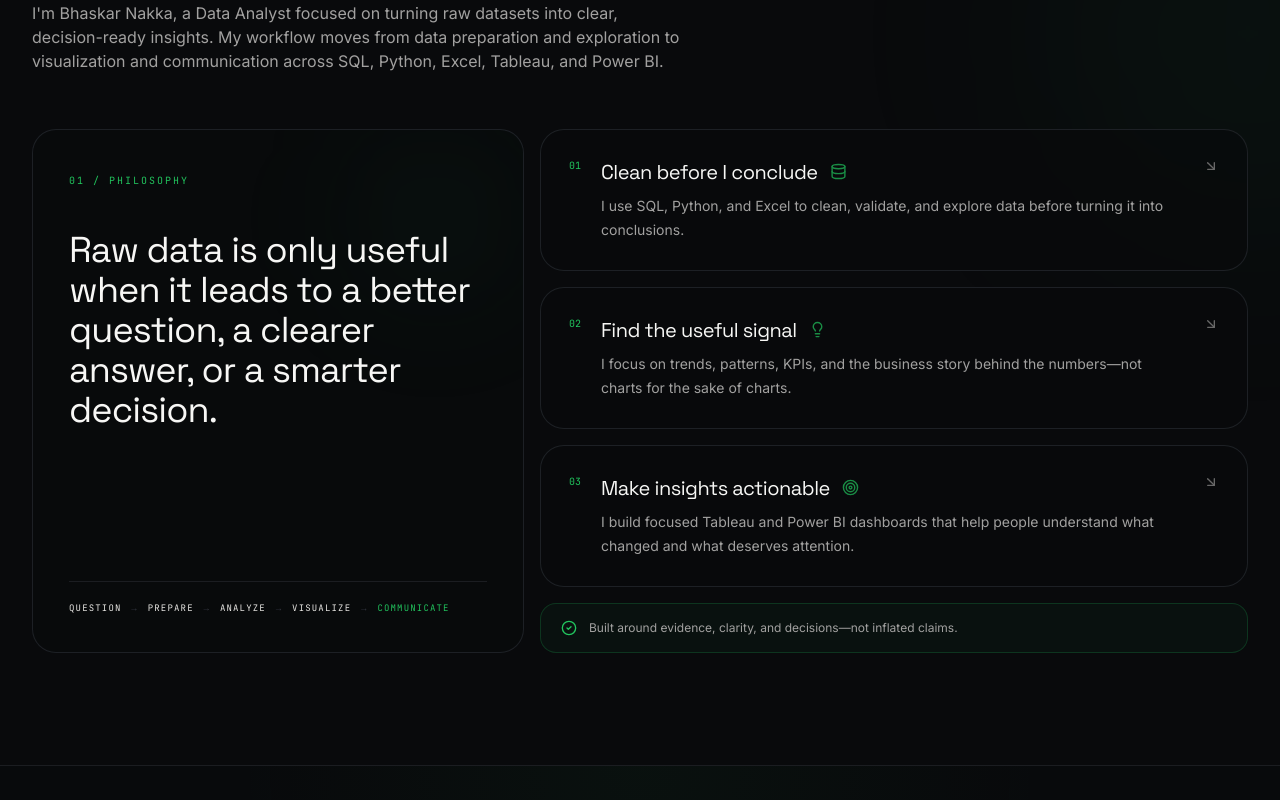
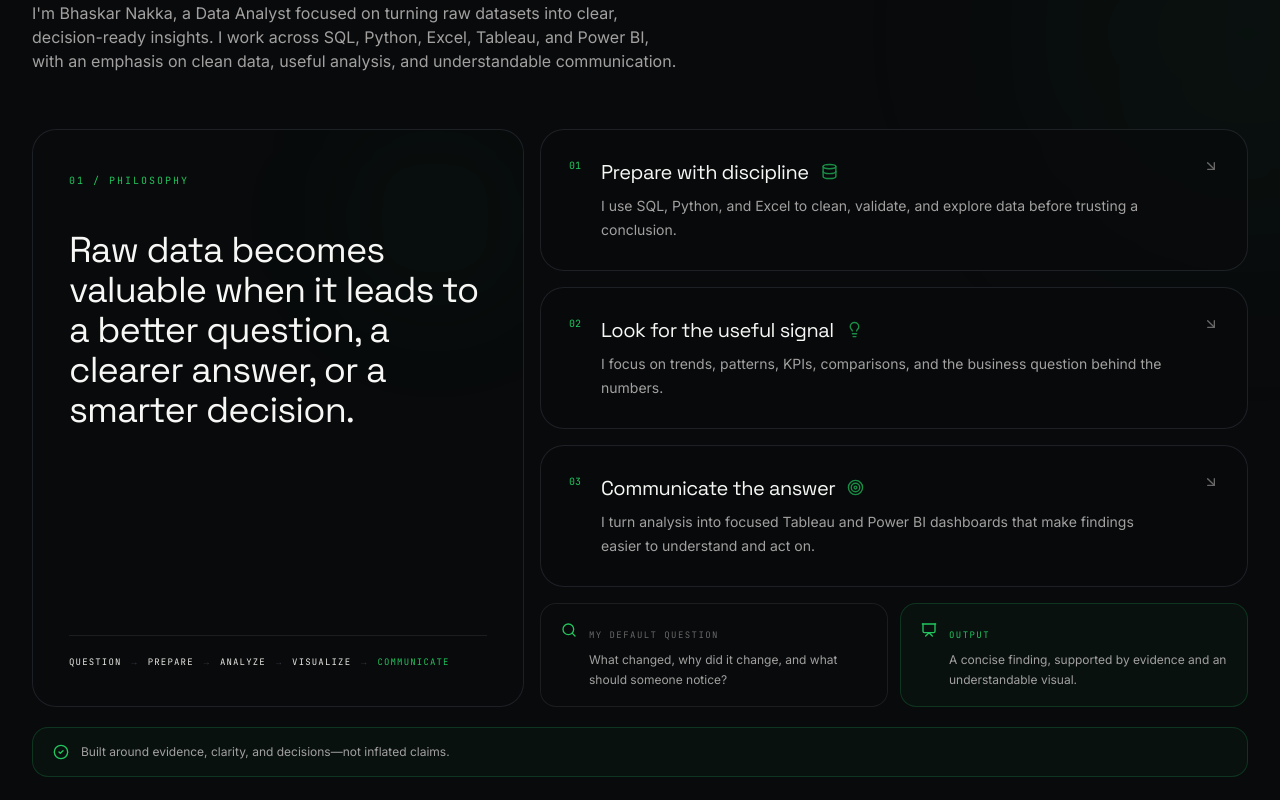
Before and after one commit to bhaskar-nb/portfolio, a Next.js app: page / in a window 1280 px wide. Shown: the part 1280-2080 px from the top of the page. Built offline with nearby package versions, Linux system fonts and the light colour scheme.

Commit message:
Upgrade about section storytelling

```diff
--- a/components/About.tsx
+++ b/components/About.tsx
@@ -1,14 +1,14 @@
 "use client";
 
 import { motion } from "framer-motion";
-import { Database, Lightbulb, Target, ArrowDownRight, CheckCircle2 } from "lucide-react";
+import { Database, Lightbulb, Target, ArrowDownRight, CheckCircle2, Search, Presentation } from "lucide-react";
 import { profile } from "@/lib/data";
 import SectionHeading from "@/components/SectionHeading";
 
 const highlights = [
-  { icon: Database, number: "01", title: "Clean before I conclude", detail: "I use SQL, Python, and Excel to clean, validate, and explore data before turning it into conclusions." },
-  { icon: Lightbulb, number: "02", title: "Find the useful signal", detail: "I focus on trends, patterns, KPIs, and the business story behind the numbers—not charts for the sake of charts." },
-  { icon: Target, number: "03", title: "Make insights actionable", detail: "I build focused Tableau and Power BI dashboards that help people understand what changed and what deserves attention." },
+  { icon: Database, number: "01", title: "Prepare with discipline", detail: "I use SQL, Python, and Excel to clean, validate, and explore data before trusting a conclusion." },
+  { icon: Lightbulb, number: "02", title: "Look for the useful signal", detail: "I focus on trends, patterns, KPIs, comparisons, and the business question behind the numbers." },
+  { icon: Target, number: "03", title: "Communicate the answer", detail: "I turn analysis into focused Tableau and Power BI dashboards that make findings easier to understand and act on." },
 ];
 
 const workflow = ["Question", "Prepare", "Analyze", "Visualize", "Communicate"];
@@ -18,7 +18,7 @@ export default function About() {
     <section id="about" className="relative overflow-hidden border-t border-base-500/60 py-28">
       <div className="pointer-events-none absolute -right-40 top-20 h-96 w-96 rounded-full bg-gold/5 blur-[120px]" />
       <div className="relative mx-auto max-w-7xl px-4 sm:px-6 lg:px-8">
-        <SectionHeading eyebrow="-- about / approach" title="I care about what the data means, not just how it looks." description={`I'm ${profile.name}, a Data Analyst focused on turning raw datasets into clear, decision-ready insights. My workflow moves from data preparation and exploration to visualization and communication across SQL, Python, Excel, Tableau, and Power BI.`} />
+        <SectionHeading eyebrow="-- about / approach" title="I care about what the data means, not just how it looks." description={`I'm ${profile.name}, a Data Analyst focused on turning raw datasets into clear, decision-ready insights. I work across SQL, Python, Excel, Tableau, and Power BI, with an emphasis on clean data, useful analysis, and understandable communication.`} />
 
         <div className="mt-14 grid gap-4 lg:grid-cols-[0.82fr_1.18fr]">
           <motion.div initial={{ opacity: 0, x: -24 }} whileInView={{ opacity: 1, x: 0 }} viewport={{ once: true, margin: "-70px" }} transition={{ duration: 0.6 }} className="relative overflow-hidden rounded-3xl border border-base-500/80 bg-base-800/70 p-7 sm:p-9">
@@ -26,27 +26,18 @@ export default function About() {
             <div className="relative flex h-full flex-col justify-between">
               <div>
                 <span className="font-mono text-[10px] uppercase tracking-[0.2em] text-gold">01 / philosophy</span>
-                <p className="mt-10 max-w-md font-display text-3xl leading-tight tracking-tight text-ink-100 sm:text-4xl">Raw data is only useful when it leads to a better question, a clearer answer, or a smarter decision.</p>
+                <p className="mt-10 max-w-md font-display text-3xl leading-tight tracking-tight text-ink-100 sm:text-4xl">Raw data becomes valuable when it leads to a better question, a clearer answer, or a smarter decision.</p>
               </div>
-              <div className="mt-12 border-t border-base-500/70 pt-5">
-                <div className="flex flex-wrap gap-x-2 gap-y-2 font-mono text-[9px] uppercase tracking-[0.13em] text-ink-500">
-                  {workflow.map((step, i) => <span key={step} className="flex items-center gap-2"><span className={i === workflow.length - 1 ? "text-gold" : ""}>{step}</span>{i < workflow.length - 1 && <span className="text-base-400">→</span>}</span>)}
-                </div>
-              </div>
+              <div className="mt-12 border-t border-base-500/70 pt-5"><div className="flex flex-wrap gap-x-2 gap-y-2 font-mono text-[9px] uppercase tracking-[0.13em] text-ink-500">{workflow.map((step, i) => <span key={step} className="flex items-center gap-2"><span className={i === workflow.length - 1 ? "text-gold" : ""}>{step}</span>{i < workflow.length - 1 && <span className="text-base-400">→</span>}</span>)}</div></div>
             </div>
           </motion.div>
 
           <div className="grid gap-4">
-            {highlights.map((h, i) => (
-              <motion.div key={h.title} initial={{ opacity: 0, y: 18 }} whileInView={{ opacity: 1, y: 0 }} viewport={{ once: true, margin: "-60px" }} transition={{ duration: 0.5, delay: i * 0.08 }} className="group grid grid-cols-[auto_1fr_auto] items-start gap-5 rounded-3xl border border-base-500/80 bg-base-800/55 p-6 transition-all duration-300 hover:-translate-y-1 hover:border-gold/40 hover:bg-base-700/70 sm:p-7">
-                <span className="font-mono text-[10px] text-gold">{h.number}</span>
-                <div><div className="flex items-center gap-3"><h3 className="font-display text-xl text-ink-100">{h.title}</h3><h.icon size={17} className="text-gold opacity-70 transition-transform group-hover:scale-110" aria-hidden="true" /></div><p className="mt-2 max-w-xl text-sm leading-6 text-ink-400">{h.detail}</p></div>
-                <ArrowDownRight size={16} className="text-ink-600 transition-all group-hover:translate-x-1 group-hover:translate-y-1 group-hover:text-gold" aria-hidden="true" />
-              </motion.div>
-            ))}
-            <div className="flex items-center gap-3 rounded-2xl border border-gold/20 bg-gold/[0.04] px-5 py-4 text-xs text-ink-400"><CheckCircle2 size={16} className="shrink-0 text-gold" aria-hidden="true" /><span>Built around evidence, clarity, and decisions—not inflated claims.</span></div>
+            {highlights.map((h, i) => <motion.div key={h.title} initial={{ opacity: 0, y: 18 }} whileInView={{ opacity: 1, y: 0 }} viewport={{ once: true, margin: "-60px" }} transition={{ duration: 0.5, delay: i * 0.08 }} className="group grid grid-cols-[auto_1fr_auto] items-start gap-5 rounded-3xl border border-base-500/80 bg-base-800/55 p-6 transition-all duration-300 hover:-translate-y-1 hover:border-gold/40 hover:bg-base-700/70 sm:p-7"><span className="font-mono text-[10px] text-gold">{h.number}</span><div><div className="flex items-center gap-3"><h3 className="font-display text-xl text-ink-100">{h.title}</h3><h.icon size={17} className="text-gold opacity-70 transition-transform group-hover:scale-110" aria-hidden="true" /></div><p className="mt-2 max-w-xl text-sm leading-6 text-ink-400">{h.detail}</p></div><ArrowDownRight size={16} className="text-ink-600 transition-all group-hover:translate-x-1 group-hover:translate-y-1 group-hover:text-gold" aria-hidden="true" /></motion.div>)}
+            <div className="grid gap-3 sm:grid-cols-2"><div className="flex items-start gap-3 rounded-2xl border border-base-500/70 bg-base-800/40 px-5 py-4"><Search size={16} className="mt-0.5 shrink-0 text-gold" aria-hidden="true" /><div><span className="font-mono text-[9px] uppercase tracking-[0.16em] text-ink-600">My default question</span><p className="mt-1.5 text-xs leading-5 text-ink-400">What changed, why did it change, and what should someone notice?</p></div></div><div className="flex items-start gap-3 rounded-2xl border border-gold/20 bg-gold/[0.04] px-5 py-4"><Presentation size={16} className="mt-0.5 shrink-0 text-gold" aria-hidden="true" /><div><span className="font-mono text-[9px] uppercase tracking-[0.16em] text-gold">Output</span><p className="mt-1.5 text-xs leading-5 text-ink-400">A concise finding, supported by evidence and an understandable visual.</p></div></div></div>
           </div>
         </div>
+        <div className="mt-5 flex items-center gap-3 rounded-2xl border border-gold/20 bg-gold/[0.04] px-5 py-4 text-xs text-ink-400"><CheckCircle2 size={16} className="shrink-0 text-gold" aria-hidden="true" /><span>Built around evidence, clarity, and decisions—not inflated claims.</span></div>
       </div>
     </section>
   );
```
